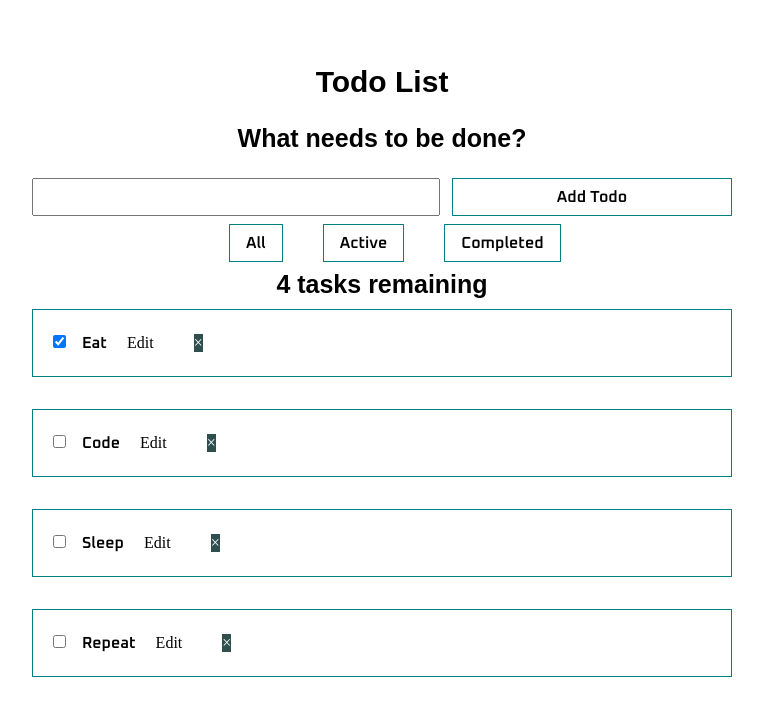
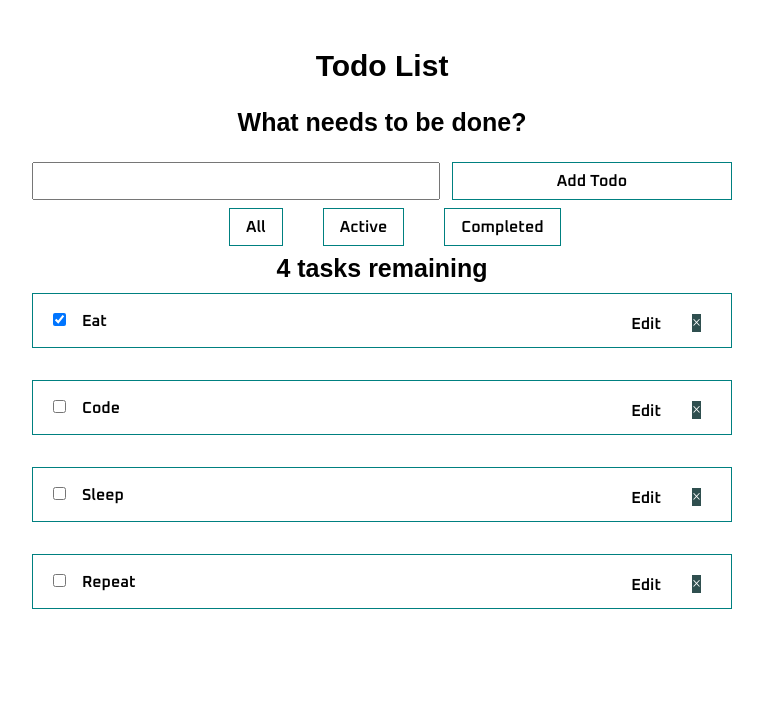
Before and after one commit to Den081985/Todo-React-App, a React (Create React App) app: page / in a window 1280 px wide. Shown: the top 716 px of the page, without its empty margins (258-1021 px from the left). Built offline with nearby package versions, Linux system fonts and the light colour scheme; a web font is replaced by a local one.

Commit message:
добавлены стили

```diff
--- a/src/index.css
+++ b/src/index.css
@@ -3,7 +3,7 @@
 .wrapper {
   margin: 0 auto;
   width: 700px;
-  padding: 2rem;
+  padding: 1rem;
 }
 .form-title {
   text-align: center;
@@ -21,6 +21,9 @@
   font-size: 25px;
   margin: 0;
   margin-bottom: 10px;
+}
+.todo-head:focus {
+  color: teal;
 }
 .todo-span {
   font-family: "Oxanium", cursive;
@@ -52,16 +55,28 @@
 .todo-item {
   margin-bottom: 2rem;
   padding: 1rem;
-  display: flex;
-  justify-content: space-between;
-  align-items: center;
+
   border: 1px solid teal;
+  position: relative;
+}
+.edit-btn {
+  position: absolute;
+  top: 12px;
+  right: 50px;
+  cursor: pointer;
+  font-family: "Oxanium", cursive;
+}
+.edit-btn:focus {
+  color: teal;
 }
 .todo-input {
   margin-right: 1rem;
   margin-bottom: 0;
 }
 .todo-remove {
+  position: absolute;
+  right: 10px;
+  top: 12px;
   border: none;
   background-color: darkslategray;
   color: #fff;
@@ -96,6 +111,7 @@ button {
   -moz-osx-font-smoothing: inherit;
   -webkit-appearance: none;
 }
+
 .todo-btn .toggle-btn {
   border-width: 1px;
   border-color: #d3d3d3;
@@ -114,3 +130,32 @@ button {
   clip: rect(1px, 1px, 1px, 1px);
   white-space: nowrap;
 }
+.todo-text {
+  margin-left: 20px;
+}
+
+.todo-label {
+  /* margin-left: 10px; */
+  font-family: "Oxanium", cursive;
+}
+.form-group {
+  display: flex;
+  justify-content: space-around;
+  align-items: center;
+  /* margin-top: 30px; */
+}
+.btn-group {
+  display: flex;
+  justify-content: flex-end;
+}
+.todo-cancel,
+.todo-edit {
+  font-family: "Oxanium", cursive;
+  cursor: pointer;
+}
+
+.stack-small {
+  display: flex;
+  justify-content: space-between;
+  align-items: center;
+}
```
